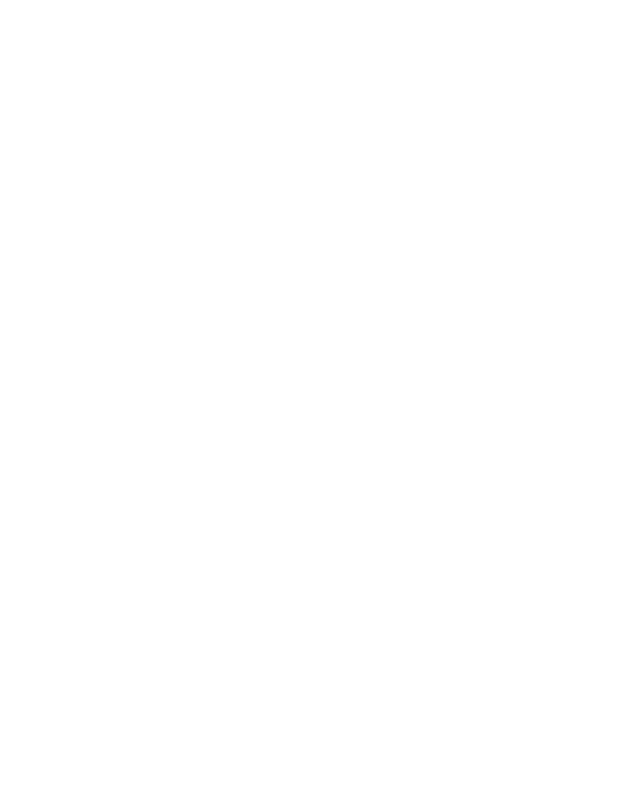
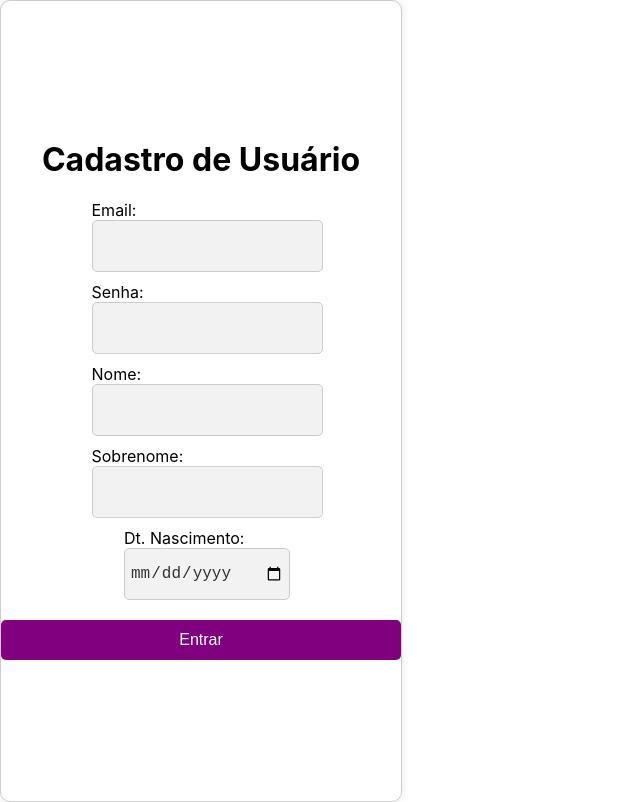
Before and after one commit to MaharaTN/login, a React (Create React App) app: page / in a window 1280 px wide. Shown: the whole page, without its empty margins (0-640 px from the left). Built offline with nearby package versions, Linux system fonts and the light colour scheme.

Commit message:
será que vai?

```diff
--- a/src/rotas.js
+++ b/src/rotas.js
@@ -7,9 +7,9 @@
 const Rotas = () => {
    return (
       <BrowserRouter>
-	    <Route exact path="/" element={Cadastro} />
-	    <Route path="/Login" element={Login} />
-	    <Route path="/Principal" element={Principal} />
+	    <Route exact path="/" component={Cadastro} />
+	    <Route path="/Login" component={Login} />
+	    <Route path="/Principal" component={Principal} />
       </BrowserRouter>
    )
 }
```
